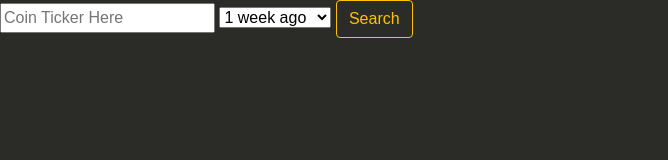
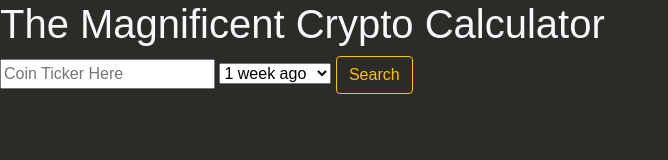
Before and after one commit to LanceHebert/project-1-week-3, a website with bundled scripts: page index.html in a window 1280 px wide. Shown: the whole page, without its empty margins (0-668 px from the left). Built offline with nearby package versions, Linux system fonts and the light colour scheme.

Commit message:
Added title with coloration

```diff
--- a/index.html
+++ b/index.html
@@ -14,6 +14,7 @@
     <title>Crypto Calculator</title>
   </head>
   <body>
+    <div><h1>The Magnificent Crypto Calculator</h1></div>
     <div id="app"></div>
     <form id="formInput">
       <input
--- a/src/styles.css
+++ b/src/styles.css
@@ -1,6 +1,9 @@
 body {
     font-family: sans-serif;
     background: #2B2B28;
+  }
+  h1{
+    color:#F8F8F8
   }
   p{
     color: #F8F8F8
```
